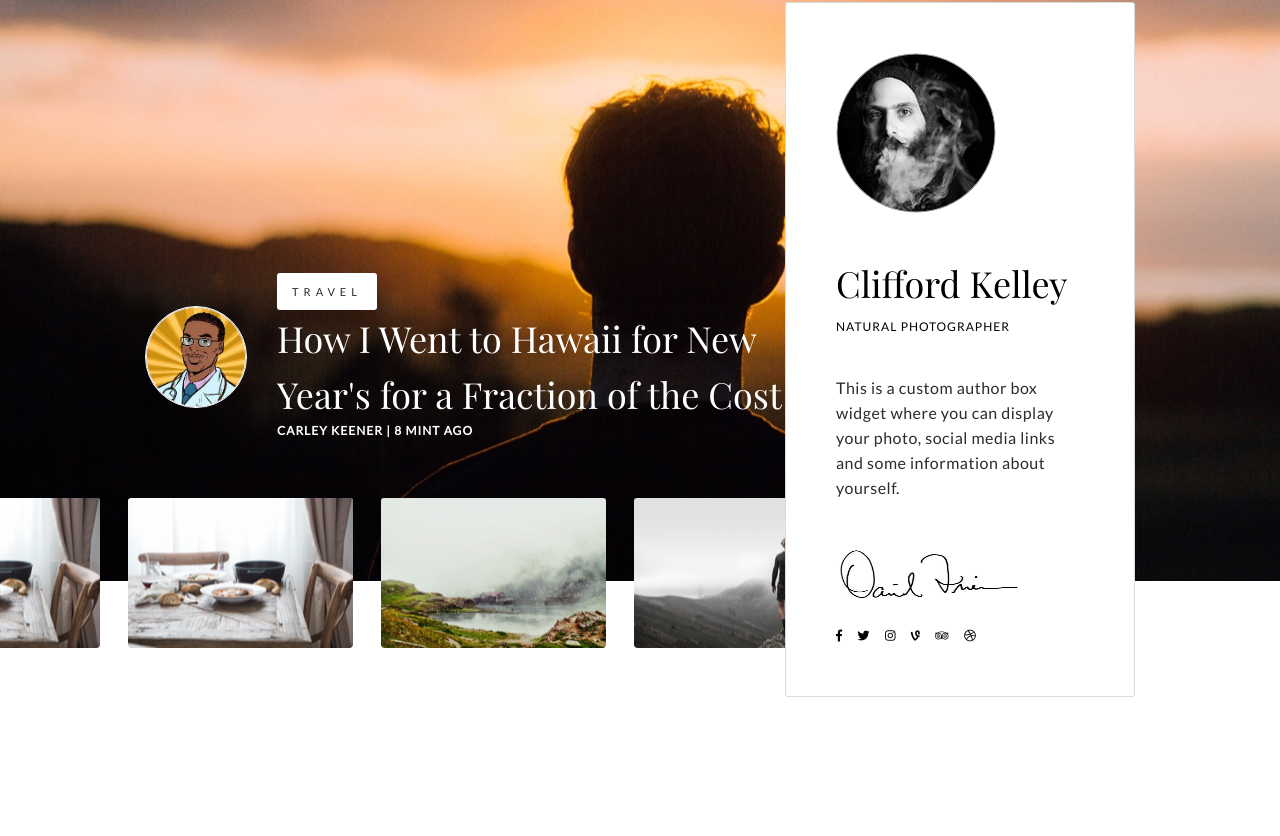
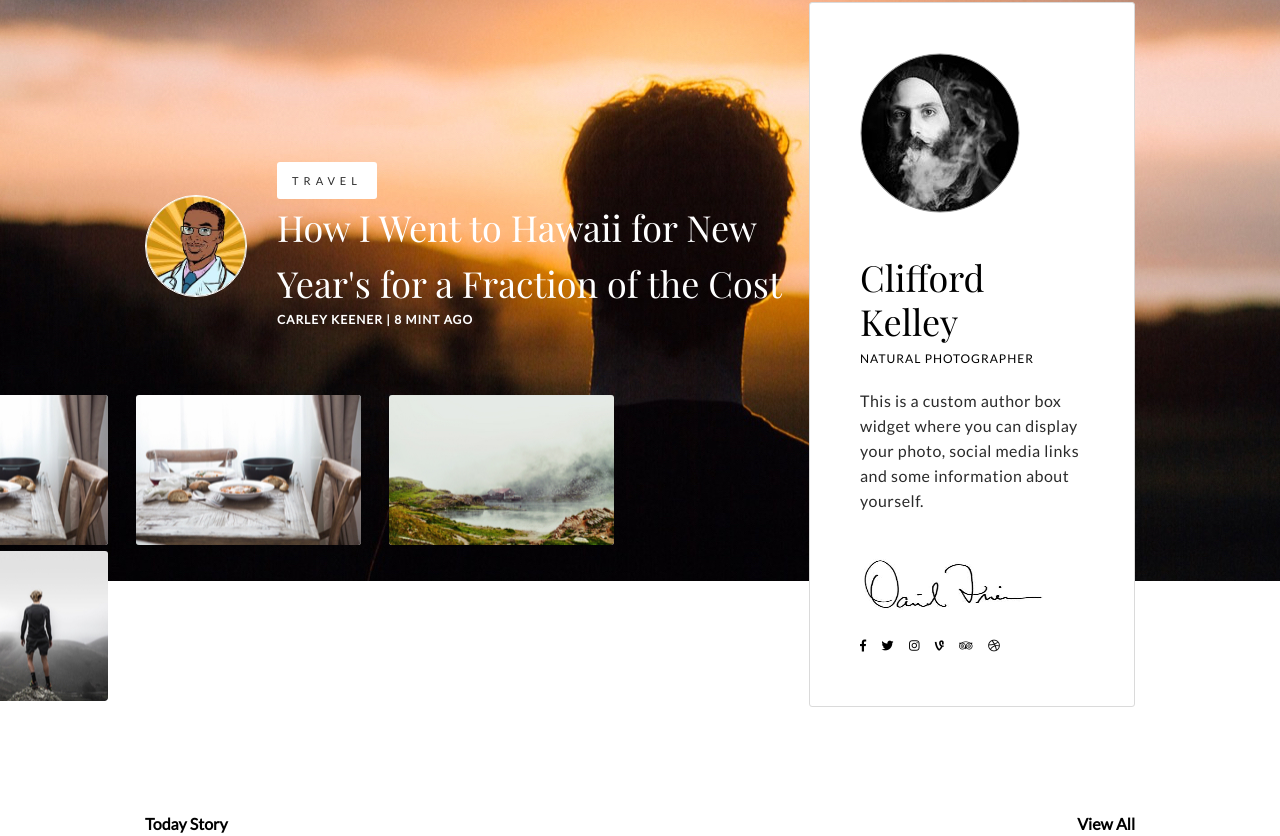
Before and after one commit to trojano31/blog, a website: page src/index.html in a window 1280 px wide. Shown: the part 291-1127 px from the top of the page. Before the commit the page ends 988 px from the top, so only its background shows below. Drawn offline with nearby package versions, Linux system fonts and the light colour scheme; files that its build step writes are made by us from their sources; files whose address does not match are found by name.

Commit message:
changes position from absolute to flex

```diff
--- a/src/assets/scss/_author.scss
+++ b/src/assets/scss/_author.scss
@@ -1,10 +1,11 @@
 .author{
+	margin-top: 65px;
 	padding: 50px;
 	background-color: $color-white;
 	width: 350px;
-	position: absolute;
-	right: 145px;
-	top: 65px;
+	//position: absolute;
+	//right: 145px;
+	//top: 65px;
 	border-radius: 3px;
 	border: solid 1px #dadada;
 
@@ -17,6 +18,7 @@
 		font-family: $font-heading;
 		font-weight: 400;
 		font-size: 36px;
+		line-height: 44px;
 	}
 
 	&-job {
@@ -25,12 +27,13 @@
 		font-weight: 300;
 		padding: 7px 0 38px 0;
 		letter-spacing: 1px;
+		height: 15px;
 	}
 
 	&-description {
 		letter-spacing: 0.5px;
 		width: 224px;
-		height: 174px;
+		height: 171px;
 		color: $color-text
 	}
 
--- a/src/assets/scss/_grid.scss
+++ b/src/assets/scss/_grid.scss
@@ -1,5 +1,5 @@
 .container {
 	max-width: 1172px;
-	margin: 0 auto;
-	padding: 0 1rem;
+	margin: 0 145px;
+	//padding: 0 145px;
 }
--- /dev/null
+++ b/src/assets/scss/_today-story.scss
@@ -0,0 +1,7 @@
+.today-story {
+	width: 100%;
+	margin-top: 230px;
+	display: flex;
+	flex-direction: row;
+	justify-content: space-between;
+}
--- a/src/assets/scss/_welcome.scss
+++ b/src/assets/scss/_welcome.scss
@@ -2,15 +2,27 @@
 	height: 644px;
 	background: url("../assets/highlighted.jpg") no-repeat center;
 	background-size: cover;
-	position: relative;
+	//position: relative;
+}
+
+.wrapper {
+	display: flex;
+	flex-direction: row;
+	justify-content: space-between;
+
+	.wrapper-2 {
+		display: flex;
+		flex-direction: column;
+		justify-content: flex-end;
+	}
 }
 
 .highlighted {
 	max-width: 700px;
 	color: $color-white;
-	position: absolute;
-	bottom: 140px;
-	left: 145px;
+	//position: absolute;
+	//bottom: 140px;
+	//left: 145px;
 	display: flex;
 	flex-direction: row;
 	align-items: center;
@@ -57,9 +69,7 @@
 }
 
 .slider {
-	position: absolute;
-	bottom: -72.5px;
-	left: -125.5px;
+	margin: 65px 0 0 -262.5px;
 
 	&-item{
 		width: 225px;
--- a/src/assets/scss/main.scss
+++ b/src/assets/scss/main.scss
@@ -9,3 +9,4 @@
 @import "./navbar";
 @import "./welcome";
 @import "./author";
+@import "./today-story";
--- a/src/index.html
+++ b/src/index.html
@@ -25,28 +25,32 @@
 
 <div class="welcome">
     <div class="container">
-
+        <div class="wrapper">
+            <div class="wrapper-2">
                 <div class="highlighted">
                     <img class="avatar" src="./assets/avatar-1.jpg">
                     <div class="art-details">
                         <div class="art-details-tag">Travel</div>
-                <h1 class="art-details-title">How I Went to Hawaii for New Year's for a Fraction of the Cost</h1>
+                        <h1 class="art-details-title">How I Went to Hawaii for New Year's for a Fraction of the
+                            Cost</h1>
                         <h3 class="art-details-author-and-date">Carley Keener | 8 Mint Ago</h3>
                     </div>
                 </div>
-
                 <div class="slider">
                     <img src="./assets/slider-2.jpg" class="slider-item">
                     <img src="./assets/slider-2.jpg" class="slider-item">
                     <img src="./assets/slider-3.jpg" class="slider-item">
                     <img src="./assets/slider-4.jpg" class="slider-item">
                 </div>
+            </div>
+
 
             <div class="author">
                 <img class="author-img " src="./assets/author.jpg">
                 <h1 class="author-name">Clifford Kelley</h1>
                 <h3 class="author-job">Natural Photographer</h3>
-            <p class="author-description">This is a custom author box widget where you can display your photo, social
+                <p class="author-description">This is a custom author box widget where you can display your photo,
+                    social
                     media links and some information about yourself.</p>
                 <img class="author-signature" src="./assets/signature.jpg">
                 <div class="social">
@@ -58,7 +62,16 @@
                     <a class="social-item" href="#"><i class="fab fa-dribbble"></i></a>
                 </div>
             </div>
+        </div>
+    </div>
+</div>
 
+
+<div class="container">
+    <div class="today-story">
+        <h4>Today Story</h4>
+        <span class="line"></span>
+        <h4>View All</h4>
     </div>
 </div>
 </body>
```
Also changed, not shown: dist/css/main.css, dist/index.html. Lines whose indentation alone changed are shown as unchanged.
